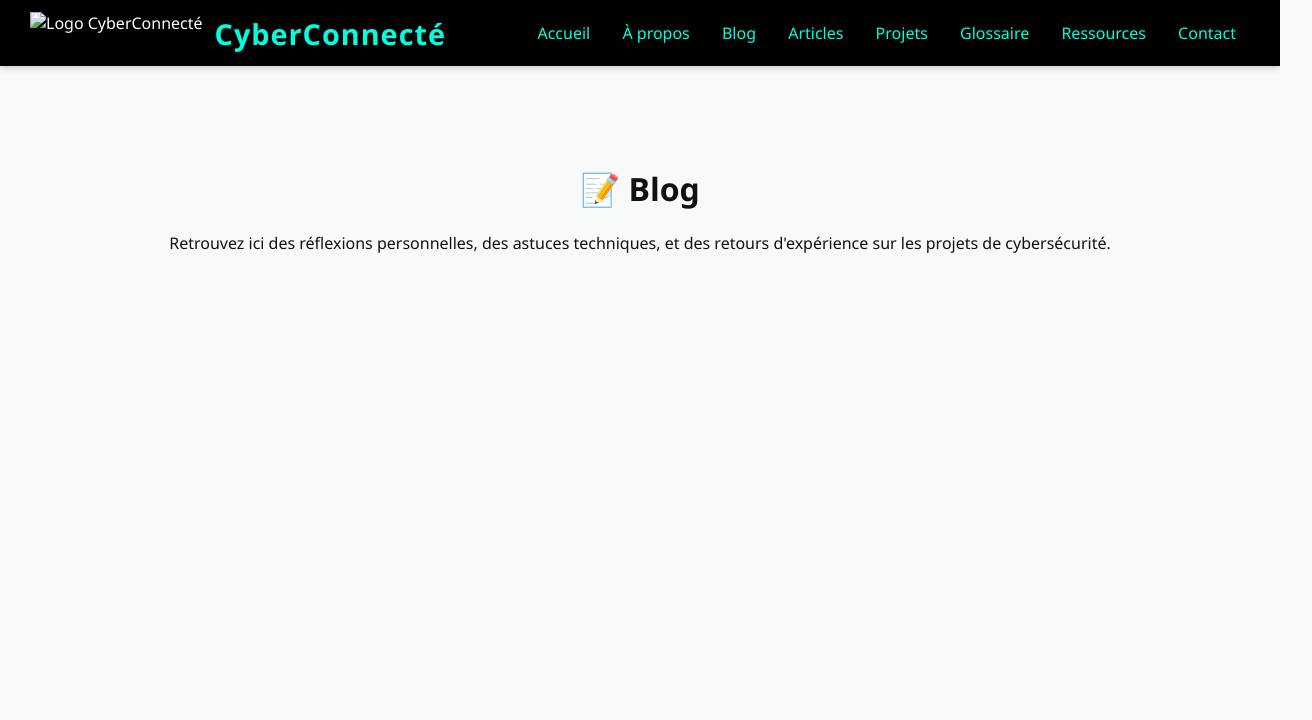
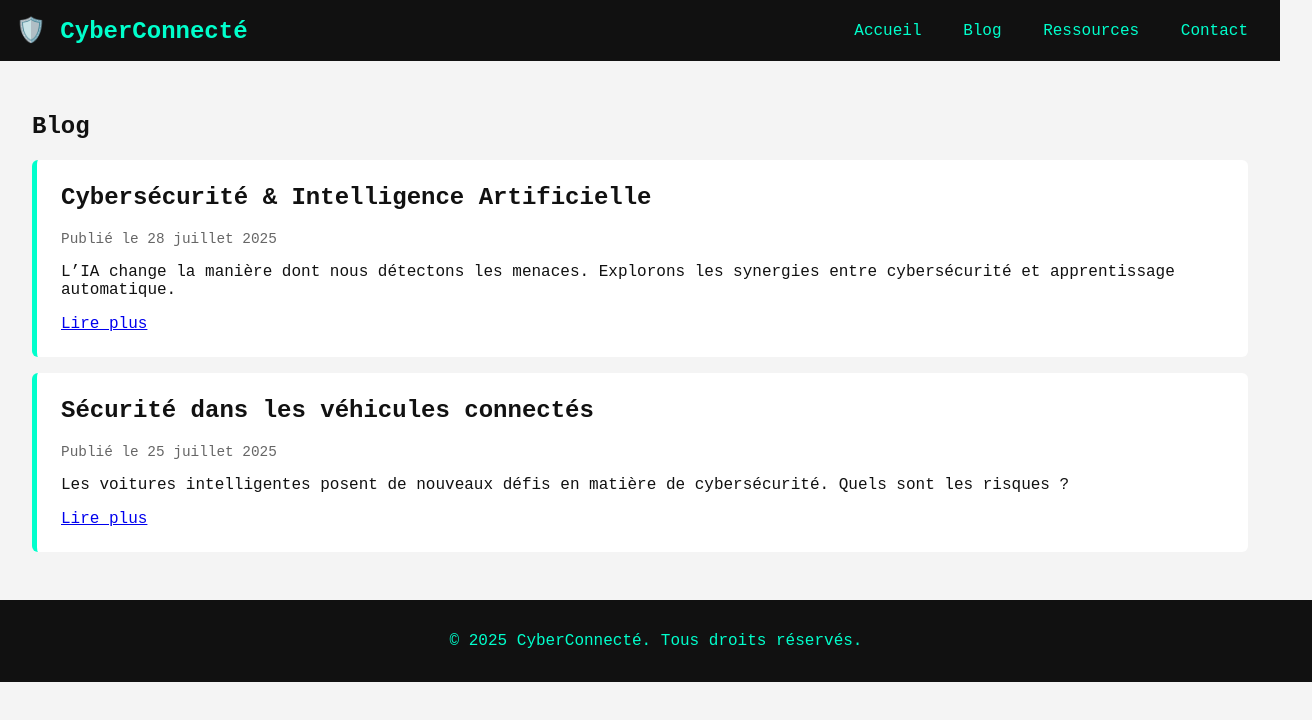
Before and after one commit to kika-byte/CyberConnecte, a plain HTML site: page blog.html in a window 1280 px wide. Shown: the whole page, 1312 px wide, since content can reach past the window. Drawn offline with Linux system fonts and the light colour scheme.

Commit message:
Add files via upload

```diff
--- a/blog.html
+++ b/blog.html
@@ -1,29 +1,43 @@
+
 <!DOCTYPE html>
 <html lang="fr">
 <head>
     <meta charset="UTF-8">
-  <title>CyberConnecté</title>
+    <meta name="viewport" content="width=device-width, initial-scale=1.0">
+    <title>Blog - CyberConnecté</title>
     <link rel="stylesheet" href="style.css">
 </head>
 <body>
-  <header class="site-header">
-    <div class="logo-title">
-      <img src="logo.png" alt="Logo CyberConnecté" class="logo">
-      <span class="site-name">CyberConnecté</span>
-    </div>
-    <nav class="nav-bar">
+    <header>
+        <div class="logo">🛡️ CyberConnecté</div>
+        <nav>
             <a href="index.html">Accueil</a>
-      <a href="apropos.html">À propos</a>
             <a href="blog.html">Blog</a>
-      <a href="articles.html">Articles</a>
-      <a href="projets.html">Projets</a>
-      <a href="glossaire.html">Glossaire</a>
-      <a href="ressources.html">Ressources</a>
-      <a href="contact.html">Contact</a>
+            <a href="#ressources">Ressources</a>
+            <a href="#contact">Contact</a>
         </nav>
     </header>
-<main class="main-content">
-  <h1>📝 Blog</h1>
-  <p>Retrouvez ici des réflexions personnelles, des astuces techniques, et des retours d'expérience sur les projets de cybersécurité.</p>
-</main></body>
+
+    <main>
+        <section class="blog">
+            <h1>Blog</h1>
+            <div class="article">
+                <h2>Cybersécurité & Intelligence Artificielle</h2>
+                <p class="date">Publié le 28 juillet 2025</p>
+                <p>L’IA change la manière dont nous détectons les menaces. Explorons les synergies entre cybersécurité et apprentissage automatique.</p>
+                <a href="#">Lire plus</a>
+            </div>
+            <div class="article">
+                <h2>Sécurité dans les véhicules connectés</h2>
+                <p class="date">Publié le 25 juillet 2025</p>
+                <p>Les voitures intelligentes posent de nouveaux défis en matière de cybersécurité. Quels sont les risques ?</p>
+                <a href="#">Lire plus</a>
+            </div>
+        </section>
+    </main>
+
+    <footer>
+        <p>&copy; 2025 CyberConnecté. Tous droits réservés.</p>
+    </footer>
+</body>
 </html>
--- a/style.css
+++ b/style.css
@@ -1,55 +1,75 @@
 
 body {
-  margin: 0;
-  font-family: 'Segoe UI', sans-serif;
-  background-color: #f8f9f9;
-  color: #111;
+    font-family: 'Courier New', Courier, monospace;
+    margin: 0;
+    background-color: #f4f4f4;
+    color: #111;
 }
 
-.site-header {
-  background-color: #000;
-  color: white;
-  display: flex;
-  justify-content: space-between;
-  align-items: center;
-  padding: 12px 30px;
-  box-shadow: 0 2px 6px rgba(0,0,0,0.2);
+header {
+    background-color: #111;
+    color: #00ffcc;
+    padding: 1em;
+    display: flex;
+    justify-content: space-between;
+    align-items: center;
 }
 
-.logo-title {
-  display: flex;
-  align-items: center;
+nav a {
+    color: #00ffcc;
+    text-decoration: none;
+    margin: 0 1em;
+    transition: color 0.3s;
+}
+
+nav a:hover {
+    color: #ffffff;
 }
 
 .logo {
-  height: 42px;
-  margin-right: 12px;
+    font-weight: bold;
+    font-size: 1.5em;
 }
 
-.site-name {
-  font-size: 1.8em;
-  font-weight: bold;
-  letter-spacing: 1px;
-  color: #00ffe1;
+main {
+    padding: 2em;
 }
 
-.nav-bar a {
-  margin: 0 14px;
-  text-decoration: none;
-  color: #00ffe1;
-  font-weight: 500;
-  transition: color 0.3s;
+.intro {
+    text-align: center;
+    padding: 2em;
+    background-color: #e6f7f7;
+    border-radius: 10px;
 }
 
-.nav-bar a:hover {
-  color: #ffffff;
+.blog .article {
+    background-color: #fff;
+    padding: 1.5em;
+    margin-bottom: 1em;
+    border-left: 5px solid #00ffcc;
+    border-radius: 6px;
+    transition: transform 0.2s;
 }
 
-.main-content {
-  padding: 80px 20px;
-  text-align: center;
+.blog .article:hover {
+    transform: translateY(-4px);
 }
 
-.highlight {
-  color: #00bfa6;
+.article h2 {
+    margin-top: 0;
 }
+
+.article .date {
+    color: #666;
+    font-size: 0.9em;
+}
+
+footer {
+    background-color: #111;
+    color: #00ffcc;
+    text-align: center;
+    padding: 1em;
+    position: relative;
+    bottom: 0;
+    width: 100%;
+}
```
Also changed, not shown: index.html (+19 -16 lines). Lines whose indentation alone changed are shown as unchanged.
